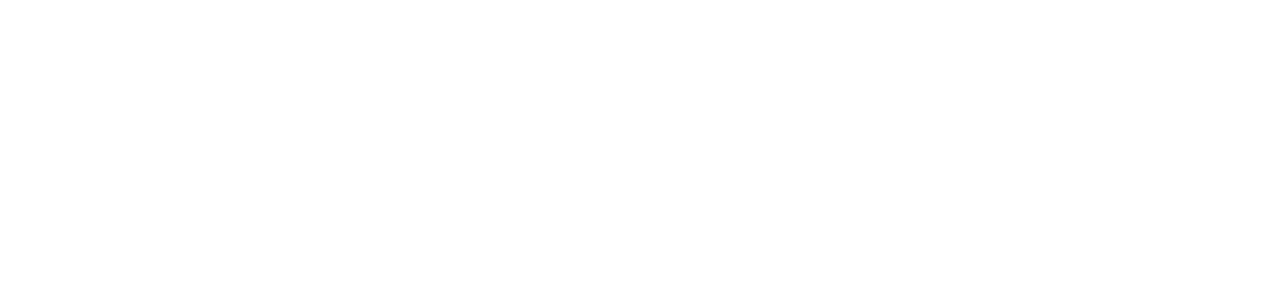
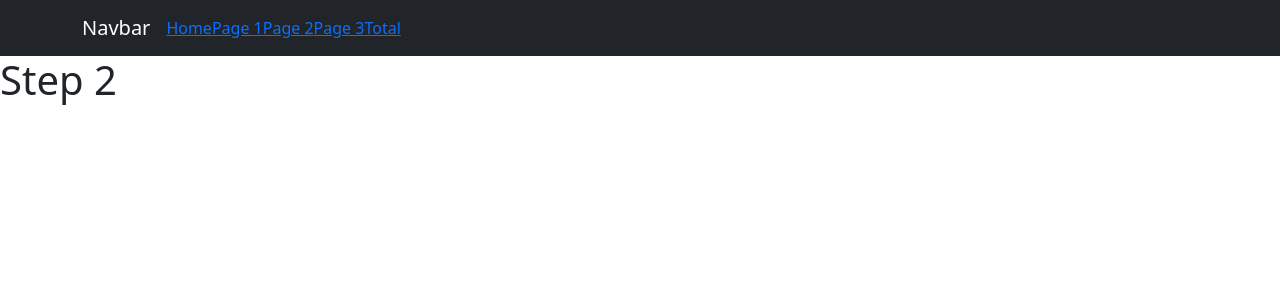
Before and after one commit to AndrewFalco/resume, a React (Create React App) app: page /page2 in a window 1280 px wide. Shown: the top 300 px of the page. Built offline with nearby package versions, Linux system fonts and the light colour scheme.

Commit message:
добавил превью изображения

```diff
--- a/package.json
+++ b/package.json
@@ -11,9 +11,11 @@
     "@types/react": "^17.0.0",
     "@types/react-dom": "^17.0.0",
     "bootstrap": "^5.1.1",
+    "node-sass": "^6.0.1",
     "react": "^17.0.2",
     "react-bootstrap": "^2.0.0-rc.0",
     "react-dom": "^17.0.2",
+    "react-router-dom": "^5.3.0",
     "react-scripts": "4.0.3",
     "typescript": "^4.1.2",
     "web-vitals": "^1.0.1"
@@ -41,5 +43,8 @@
       "last 1 firefox version",
       "last 1 safari version"
     ]
+  },
+  "devDependencies": {
+    "@types/react-router-dom": "^5.3.0"
   }
 }
--- a/src/App.tsx
+++ b/src/App.tsx
@@ -1,9 +1,10 @@
 import React from 'react';
+import { Link } from 'react-router-dom';
 
 function App() {
   return (
     <div className="App">
-
+        {/* сюда будем выводить список резюме и кнопку создать */}
     </div>
   );
 }
--- /dev/null
+++ b/src/components/AppRouter/index.tsx
@@ -0,0 +1,28 @@
+import React from 'react'
+import { Route, Switch } from 'react-router'
+import App from '../../App'
+import Page1 from '../../pages/page_1'
+import Page2 from '../../pages/page_2'
+import Page3 from '../../pages/page_3'
+import Total from '../../pages/total'
+
+const AppRouter = () => {
+    return (
+        <Switch>
+            <Route path = '/page1'>
+                <Page1/>
+            </Route>
+            <Route path = '/page2'>
+                <Page2/>
+            </Route>
+            <Route path = '/page3'>
+                <Page3/>
+            </Route>
+            <Route path = '/total'>
+                <Total/>
+            </Route>
+        </Switch>
+    )
+}
+
+export default AppRouter
--- /dev/null
+++ b/src/components/Navbar/index.tsx
@@ -0,0 +1,22 @@
+import React from 'react'
+import { Container, Nav, Navbar } from 'react-bootstrap'
+import { Link } from 'react-router-dom'
+
+const index = () => {
+    return (
+        <Navbar bg="dark" variant="dark">
+            <Container>
+            <Navbar.Brand href="#home">Navbar</Navbar.Brand>
+            <Nav className="me-auto">
+                <Link to="/">Home</Link>
+                <Link to="/page1">Page 1</Link>
+                <Link to="/page2">Page 2</Link>
+                <Link to="/page3">Page 3</Link>
+                <Link to="/total">Total</Link>
+            </Nav>
+            </Container>
+        </Navbar>
+    )
+}
+
+export default index
--- a/src/index.tsx
+++ b/src/index.tsx
@@ -1,11 +1,20 @@
 import React from 'react';
 import ReactDOM from 'react-dom';
+import { BrowserRouter } from 'react-router-dom';
 import './index.css';
 import App from './App';
+import AppRouter from './components/AppRouter';
+
+import 'bootstrap/dist/css/bootstrap.min.css';
+import Navbar from './components/Navbar';
 
 ReactDOM.render(
   <React.StrictMode>
-    <App />
+    <BrowserRouter>
+      <Navbar />
+      <App />
+      <AppRouter/>
+    </BrowserRouter>
   </React.StrictMode>,
   document.getElementById('root')
 );
--- a/src/pages/page_1.tsx
+++ b/src/pages/page_1.tsx
@@ -1,9 +1,36 @@
-import React from 'react'
+import React, { useState } from 'react'
+import { Button, Card, Form, Image } from 'react-bootstrap'
+
+import "../styles/style.scss"
 
 const Page1 = () => {
+
+    const [photo, setPhoto] = useState<string>('')
+
+    const onSelectFile = (e: any) =>{
+        e.preventDefault();
+
+        let reader = new FileReader();
+        let file = e.target.files[0];
+
+        reader.onloadend = () => {
+            if (typeof(reader.result) == 'string'){
+                setPhoto(reader.result)
+            }
+        }
+
+        reader.readAsDataURL(file)
+
+    }
+
     return (
         <div>
-
+            <h1>Step 1</h1>
+            <Form.Group controlId="formFile" className="mb-3">
+                <Form.Label>Default file input example</Form.Label>
+                <Image className="card_img" src= {photo || "/home/andrew/Загрузки/c9ea654eb3a7398b1f702c758c1c4206.jpg"} rounded />
+                <Form.Control type="file" onChange={onSelectFile}/>
+            </Form.Group>
 
         </div>
     )
--- a/src/pages/page_2.tsx
+++ b/src/pages/page_2.tsx
@@ -3,7 +3,7 @@ import React from 'react'
 const Page2 = () => {
     return (
         <div>
-
+            <h1>Step 2</h1>
         </div>
     )
 }
--- a/src/pages/page_3.tsx
+++ b/src/pages/page_3.tsx
@@ -3,7 +3,7 @@ import React from 'react'
 const Page3 = () => {
     return (
         <div>
-
+            <h1>Step 3</h1>
         </div>
     )
 }
--- a/src/pages/total.tsx
+++ b/src/pages/total.tsx
@@ -1,11 +1,11 @@
 import React from 'react'
 
-const total = () => {
+const Total = () => {
     return (
         <div>
-
+            <h1>Total</h1>
         </div>
     )
 }
 
-export default total
+export default Total
--- /dev/null
+++ b/src/react-app-env.d.ts
@@ -0,0 +1 @@
+/// <reference types="react-scripts" />
--- /dev/null
+++ b/src/styles/style.scss
@@ -0,0 +1,5 @@
+.card_img{
+    width: 20vw ;
+    height: 20vh;
+    object-fit: contain;
+}
```
Also changed, not shown: 1 other file (tests, documents, lock files or other folders).
